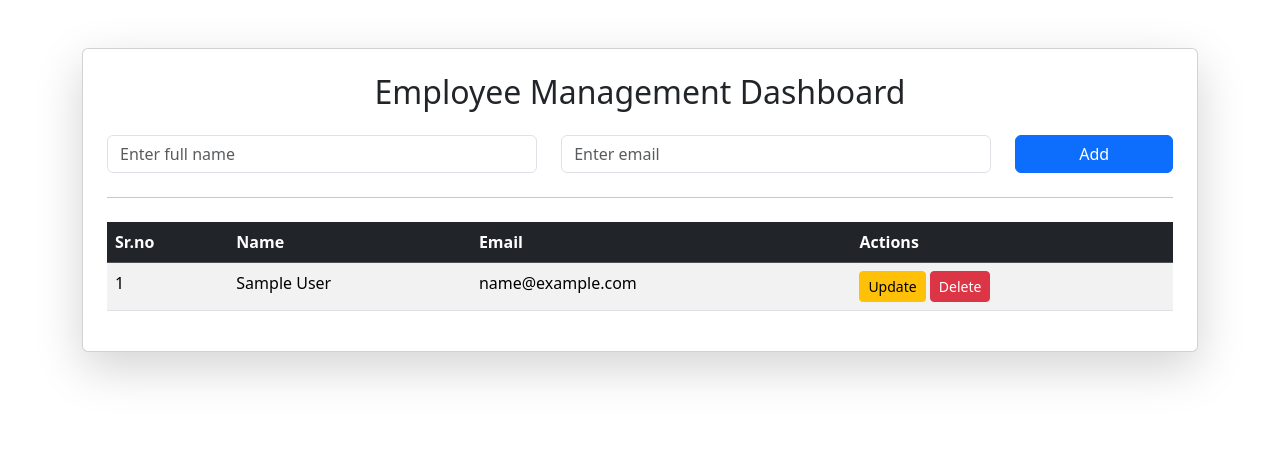
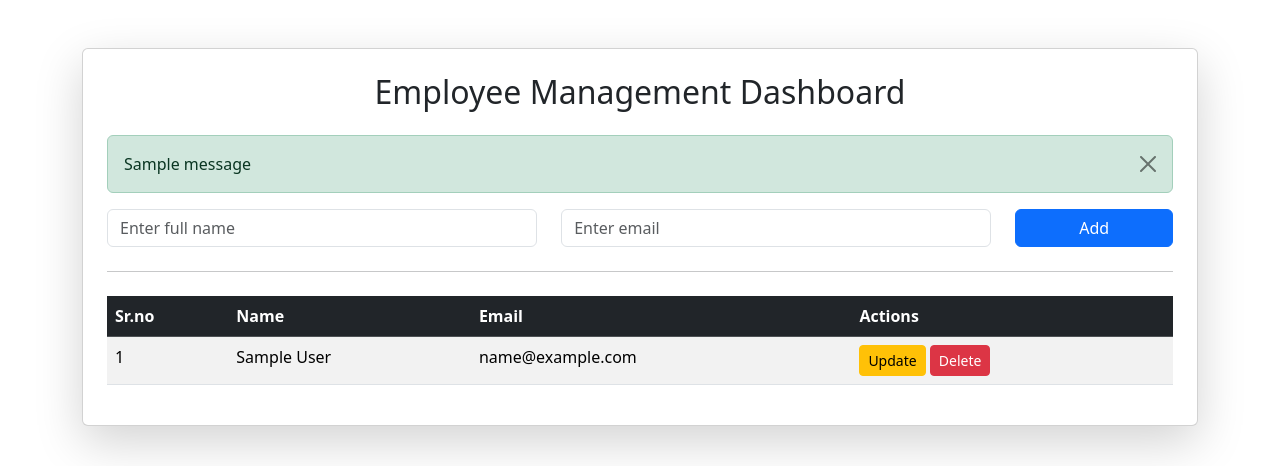
Before and after one commit to Ashu1792/CRUD-APP, a Flask app: page / in a window 1280 px wide. Shown: the part 56-522 px from the top of the page. Run offline with Flask 3, Linux system fonts and the light colour scheme; tables that the repository leaves empty hold one stand-in row (values such as "Sample post"); one stand-in notice (Sample message) is shown.

Commit message:
fix some errors

```diff
--- a/app.py
+++ b/app.py
@@ -10,6 +10,9 @@ app.config['SQLALCHEMY_DATABASE_URI'] = 'sqlite:///Employee.db'
 app.config['SQLALCHEMY_TRACK_MODIFICATIONS'] = False
 
 db = SQLAlchemy(app)
+with app.app_context():
+    db.create_all()
+
 
 
 # ------------------ MODEL ------------------
--- a/templates/index.html
+++ b/templates/index.html
@@ -5,6 +5,17 @@
 
     <div class="card shadow-lg p-4">
         <h2 class="text-center mb-4">Employee Management Dashboard</h2>
+
+         {% with messages = get_flashed_messages(with_categories=true) %}
+        {% if messages %}
+        {% for category, message in messages %}
+        <div class="alert alert-{{ category }} alert-dismissible fade show" role="alert">
+            {{ message }}
+            <button type="button" class="btn-close" data-bs-dismiss="alert"></button>
+        </div>
+        {% endfor %}
+        {% endif %}
+        {% endwith %}
 
         <form action="{{ url_for('add_employee') }}" method="post">
             <div class="row">
```
